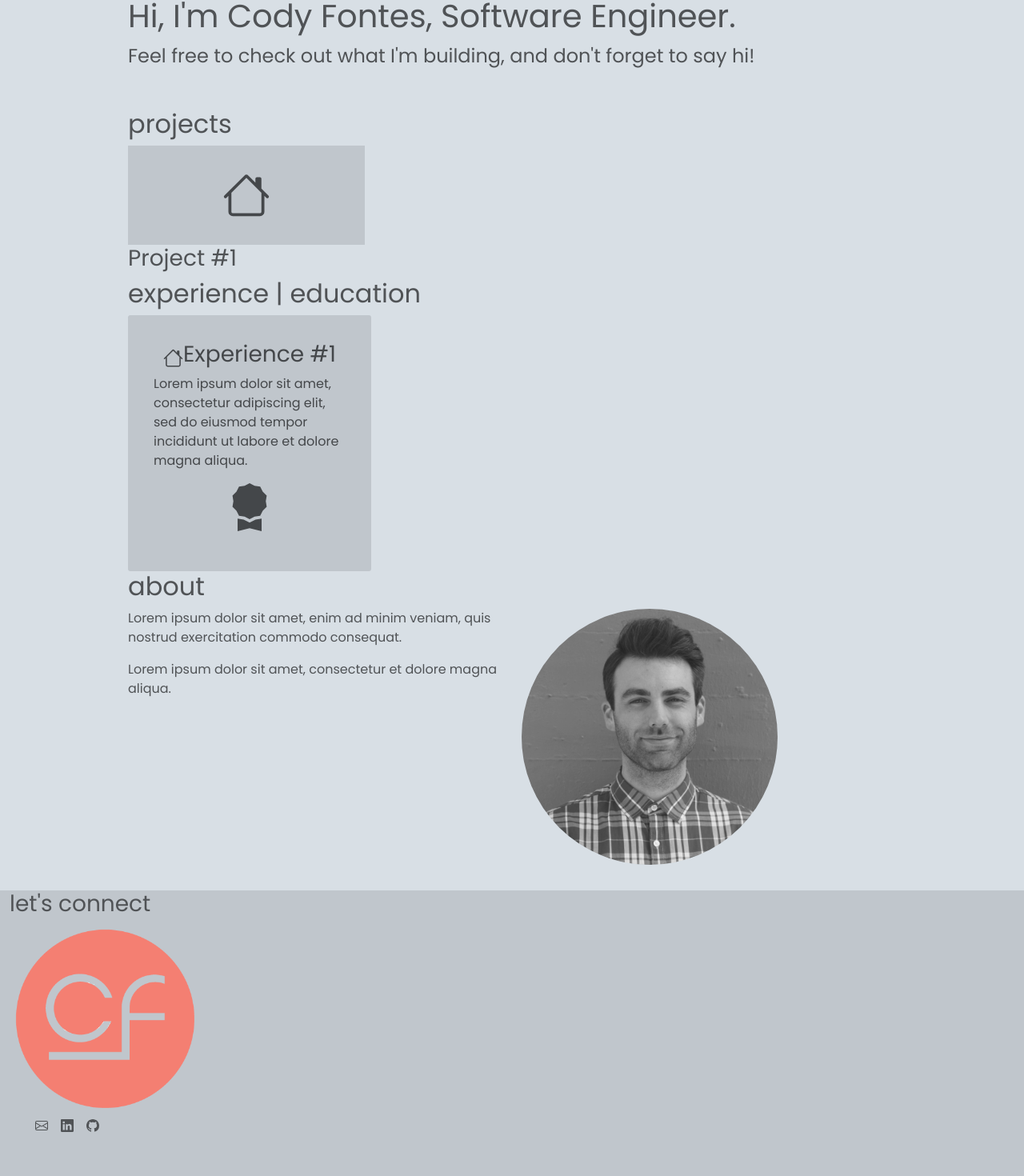
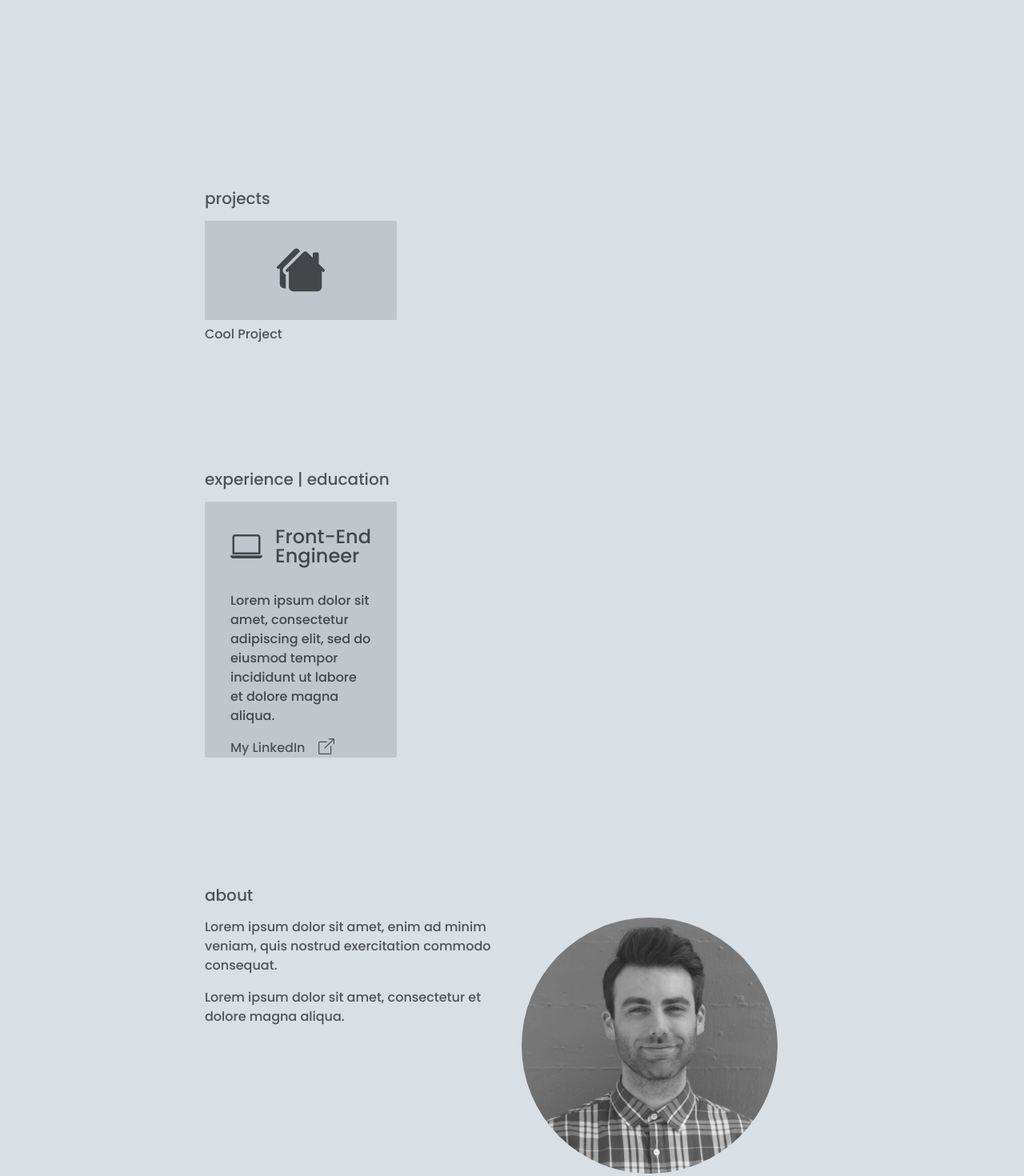
Before and after one commit to codemensch/cody_fontes_portfolio, a React (Create React App) app: page / in a window 1280 px wide. Shown: the part 324-1794 px from the top of the page at 80% size. Built offline with nearby package versions, Linux system fonts and the light colour scheme.

Commit message:
Additional css improvements to main content

```diff
--- a/src/App.css
+++ b/src/App.css
@@ -1,5 +1,5 @@
 .main-container {
-  padding: 10em 5em 0em 5em;
+  padding: 6em 6em 0em 6em;
 }
 
 .dark-style {
--- a/src/App.js
+++ b/src/App.js
@@ -1,9 +1,6 @@
+import './App.css';
 import Main from './components/Main/Main';
 import Footer from './components/Footer/Footer';
-import './App.css';
-import logo from './assets/images/cody-c.png';
-import Row from 'react-bootstrap/Row';
-import Col from 'react-bootstrap/Col';
 import Header from './components/Header/Header';
 
 function App() {
--- a/src/components/footer/Footer.css
+++ b/src/components/footer/Footer.css
@@ -1,22 +1,37 @@
 .footer-container {
     background-color: #c0c6cc;
     width: 100%;
-    height: 28em;
+    height: 100%;
     p {
         color: #383a3d;
     }
 }
 
+footer {
+    display: flex;
+    justify-content: center;
+    align-items: center;
+    flex-direction: column;
+    padding: 2.5rem 0 2.5rem 0;
+}
+
 .logo-image {
-    max-width: 15em;
+    width: 10rem;
+}
+
+.footer-heading {
+    margin: 2.5rem 0 8rem 0;
+    font-size: 2rem;
 }
 
 .footer-links {
     list-style-type: none;
     display: inline-flex;
+    padding-inline-start: 0;
+    margin-block-end: 0;
 
     .middle-link {
-        margin-left: 1em;
-        margin-right: 1em;
+        margin-left: 5rem;
+        margin-right: 5rem;
     }
 }
--- a/src/components/footer/Footer.js
+++ b/src/components/footer/Footer.js
@@ -1,48 +1,32 @@
 import './Footer.css';
 import logoCF from '../../assets/images/Cody-Logomark_Final.png';
 import Container from 'react-bootstrap/Container';
-import Row from 'react-bootstrap/Row';
-import Col from 'react-bootstrap/Col';
 
-import { Envelope } from 'react-bootstrap-icons';
-import { Linkedin } from 'react-bootstrap-icons';
-import { Github } from 'react-bootstrap-icons';
+import { EnvelopeFill, Linkedin, Github } from 'react-bootstrap-icons';
 
 function Footer() {
     return (
          <Container className="footer-container" fluid>
             <footer>
-                <Row>
-                    <Col md={12}>
-                        <h3>let's connect</h3>
-                    </Col>
-                </Row>
-                <Row>
-                    <Col md={12}>
                 <img src={logoCF} alt="Cody Fontes logo" className='logo-image'/>
-                    </Col>
-                </Row>
-                <Row>
-                    <Col md={12}>
+                <h2 className='footer-heading'>let's connect</h2>
                 <ul className='footer-links'>
                     <li>
                         <a href="mailto:cody.fontes@gmail.com">
-                                    <Envelope className='icon-footer' title="Cody Fontes's email address"/>
+                            <EnvelopeFill className='icon-footer' title="Cody Fontes's email address" size={40} />
                         </a>
                     </li>
                     <li className='middle-link'>
                         <a href="https://www.linkedin.com/in/codyfontes/">
-                                    <Linkedin className='icon-footer' title="Cody Fontes's LinkedIn profile" />
+                            <Linkedin className='icon-footer' title="Cody Fontes's LinkedIn profile" size={40} />
                         </a>
                     </li>
                     <li>
                         <a href="https://github.com/codemensch">
-                                    <Github className='icon-footer' title="Cody Fontes's Github profile" />
+                            <Github className='icon-footer' title="Cody Fontes's Github profile" size={40} />
                         </a>
                     </li>
                 </ul>
-                    </Col>
-                </Row>
             </footer>
          </Container>
     );
--- a/src/components/main/Education/Experience.css
+++ b/src/components/main/Education/Experience.css
@@ -8,14 +8,24 @@
   display: flex;
   justify-content: center;
   align-items: center;
+  margin-bottom: 2rem;
 }
 
 .experience-title-icon {
   display: inline-block;
+  margin-right: 1rem;
 }
 
-.experience-status-icon {
-  display: block;
-  margin-left: auto;
-  margin-right: auto;
+.experience-heading {
+  font-size: 1.5rem;
+  line-height: 1.5rem;
 }
+
+.experience-linkedin-link {
+  display: flex;
+  text-decoration: none;
+}
+
+.experience-linkedin-link-text {
+  margin-right: 1rem;
+}
--- a/src/components/main/Education/Experience.js
+++ b/src/components/main/Education/Experience.js
@@ -1,22 +1,25 @@
 import './Experience.css';
-import { Col } from "react-bootstrap";
-import { House } from 'react-bootstrap-icons';
-import { AwardFill } from 'react-bootstrap-icons';
+import Row from 'react-bootstrap/Row';
+import Col from "react-bootstrap/Col";
+import { Laptop, AwardFill, Linkedin, BoxArrowUpRight } from 'react-bootstrap-icons';
 
 function Experience() {
     return (
-        <>
+        <Row>
             <Col md={4}>
                 <div className="experience-container dark-style">
                     <div className="experience-title">
-                        <House size={25} className='experience-title-icon' />
-                        <h3>Experience #1</h3>
+                        <Laptop size={40} className='experience-title-icon' />
+                        <h3 className='experience-heading'>Front-End<br></br>Engineer</h3>
                     </div>
                     <p>Lorem ipsum dolor sit amet, consectetur adipiscing elit, sed do eiusmod tempor incididunt ut labore et dolore magna aliqua.</p>
-                    <AwardFill size={60} className='experience-status-icon' />
+                    <a href="https://linkedin.com/in/codyfontes" target="_blank" rel="noreferrer" className='experience-linkedin-link'>
+                        <p className='experience-linkedin-link-text inline-block'>My LinkedIn</p>
+                        <BoxArrowUpRight size={20} className='experience-linkedin-link-icon inline-block' />
+                    </a>
                 </div>
             </Col>
-        </>
+        </Row>
     );
 }
 
--- a/src/components/main/Main.css
+++ b/src/components/main/Main.css
@@ -1,3 +1,7 @@
+header {
+    padding-bottom: 15em;
+}
+
 .main-container {
     padding-left: 8em;
     padding-right: 8em;
@@ -16,3 +20,7 @@
     border-radius: 100%;
     max-width: 20em;
 }
+
+.section-container {
+    margin-bottom: 10rem;
+}
--- a/src/components/main/Main.js
+++ b/src/components/main/Main.js
@@ -13,37 +13,26 @@ function Main() {
                 <Col md={12}>
                     <header>
                         <h1>Hi, I'm Cody Fontes, Software Engineer.</h1>
-                        <p className="subtitle">Feel free to check out what I'm building, and don't forget to say hi!</p>
+                        <p className="subtitle">Check out what I'm building, and don't forget to say hi!</p>
                     </header>
                 </Col>
             </Row>
             <div className='main-content'>
                 {/* Projects */}
-                <Row className='section-container'>
-                    <Col md={12}>
+                <div className='section-container'>
                     <h2>projects</h2>
-                    </Col>
-                </Row>
-                <Row>
                     <Project />
-                </Row>
+                </div>
 
                 {/* Experience */}
-                <Row className='section-container'>
-                    <Col md={12}>
+                <div className='section-container'>
                     <h2>experience | education</h2>
-                    </Col>
-                </Row>
-                <Row>
                     <Experience />
-                </Row>
+                </div>
 
                 {/* About */}
-                <Row className='section-container'>
-                    <Col md={12}>
+                <div className='section-container'>
                     <h2>about</h2>
-                    </Col>
-                </Row>
                     <Row>
                         <Col md={6}>
                             <p>Lorem ipsum dolor sit amet, enim ad minim veniam, quis nostrud exercitation commodo consequat.</p>
@@ -54,6 +43,7 @@ function Main() {
                         </Col>
                     </Row>
                 </div>
+            </div>
         </Container>
     );
 }
--- a/src/components/main/Project/Project.css
+++ b/src/components/main/Project/Project.css
@@ -1,17 +1,13 @@
-/* .projects-container {
-    margin: 0;
-} */
-
 .project-link {
     display: block;
     width: 100%;
     padding-top: 2em;
     padding-bottom: 2em;
+    margin-bottom: .5rem;
 }
 
 .project-icon {
     display: block;
     margin-left: auto;
     margin-right: auto;
-    /* margin: 1em auto 1em auto; */
 }
--- a/src/components/main/Project/Project.js
+++ b/src/components/main/Project/Project.js
@@ -2,16 +2,16 @@ import './Project.css';
 import Row from 'react-bootstrap/Row';
 import Col from 'react-bootstrap/Col';
 
-import { House } from 'react-bootstrap-icons';
+import { HousesFill } from 'react-bootstrap-icons';
 
 function Project() {
     return (
-        <Row className="projects-container">
+        <Row>
             <Col md={4}>
                 <a href="https://github.com/kyle-b-smith/portfolio" target="_blank" rel="noreferrer" className='project-link dark-style'>
-                    <House size={60} className='project-icon' />
+                    <HousesFill size={60} className='project-icon' />
                 </a>
-                <h3>Project #1</h3>
+                <h3>Cool Project</h3>
             </Col>
         </Row>
     );
--- a/src/index.css
+++ b/src/index.css
@@ -1,14 +1,36 @@
 body {
   margin: 0;
+
   font-family: "Poppins", -apple-system, BlinkMacSystemFont, 'Segoe UI', 'Roboto', 'Oxygen',
     'Ubuntu', 'Cantarell', 'Fira Sans', 'Droid Sans', 'Helvetica Neue',
     sans-serif;
+
   -webkit-font-smoothing: antialiased;
   -moz-osx-font-smoothing: grayscale;
+
   background-repeat: no-repeat;
   background-color: #d8dfe5;
-  h1, h2, h3, h4, h5, h6 {
-    font-weight: 400;
+
+  h1, h2, h3, h4, h5, h6, p {
+    font-weight: 500;
+  }
+  h1 {
+    font-size: 30px;
+  }
+  h2 {
+    font-size: 1.25rem;
+    margin-bottom: 1rem;
+  }
+  h3 {
+    font-size: 1rem;
+    margin-bottom: 0;
+  }
+  /* h4 {}
+  h5 {}
+  h6 {} */
+
+  .inline-block {
+    display: inline-block;
   }
 }
 
```
Lines whose indentation alone changed are shown as unchanged.
